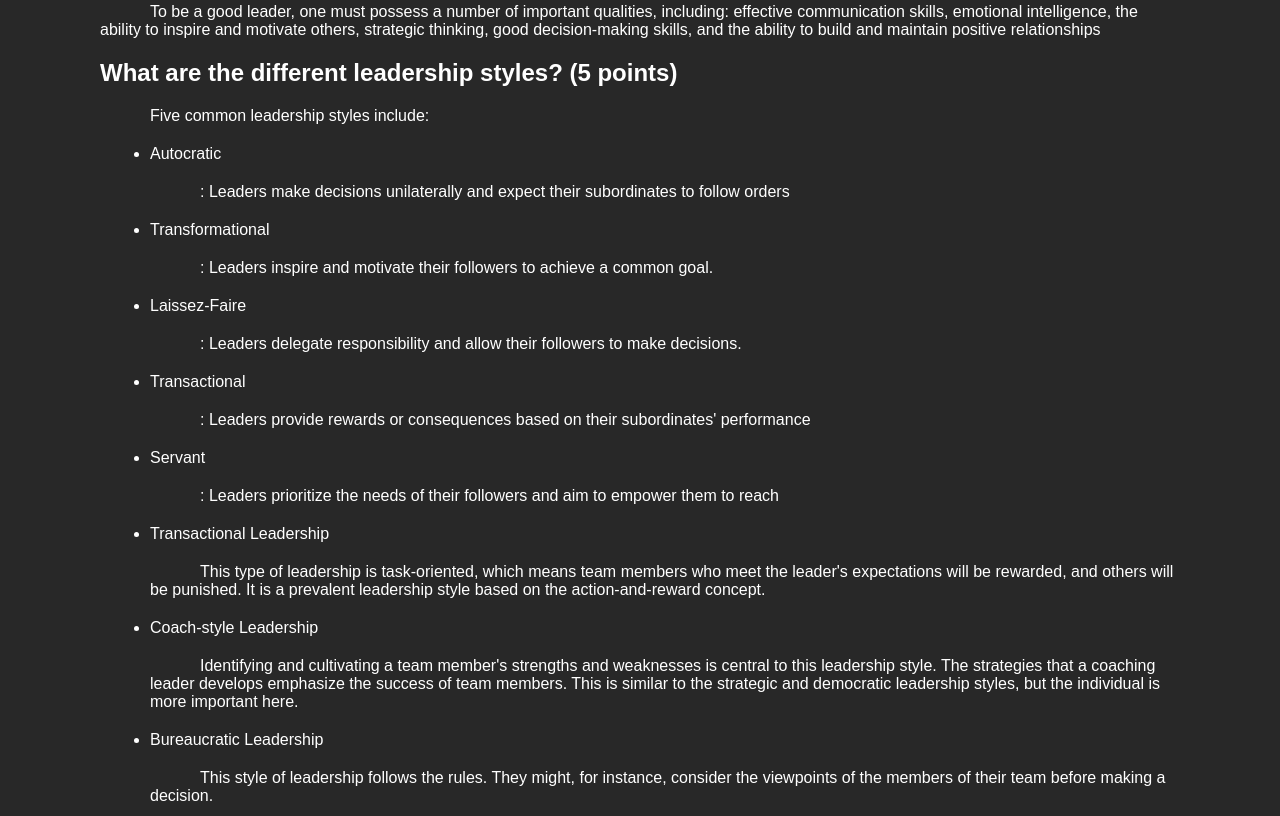
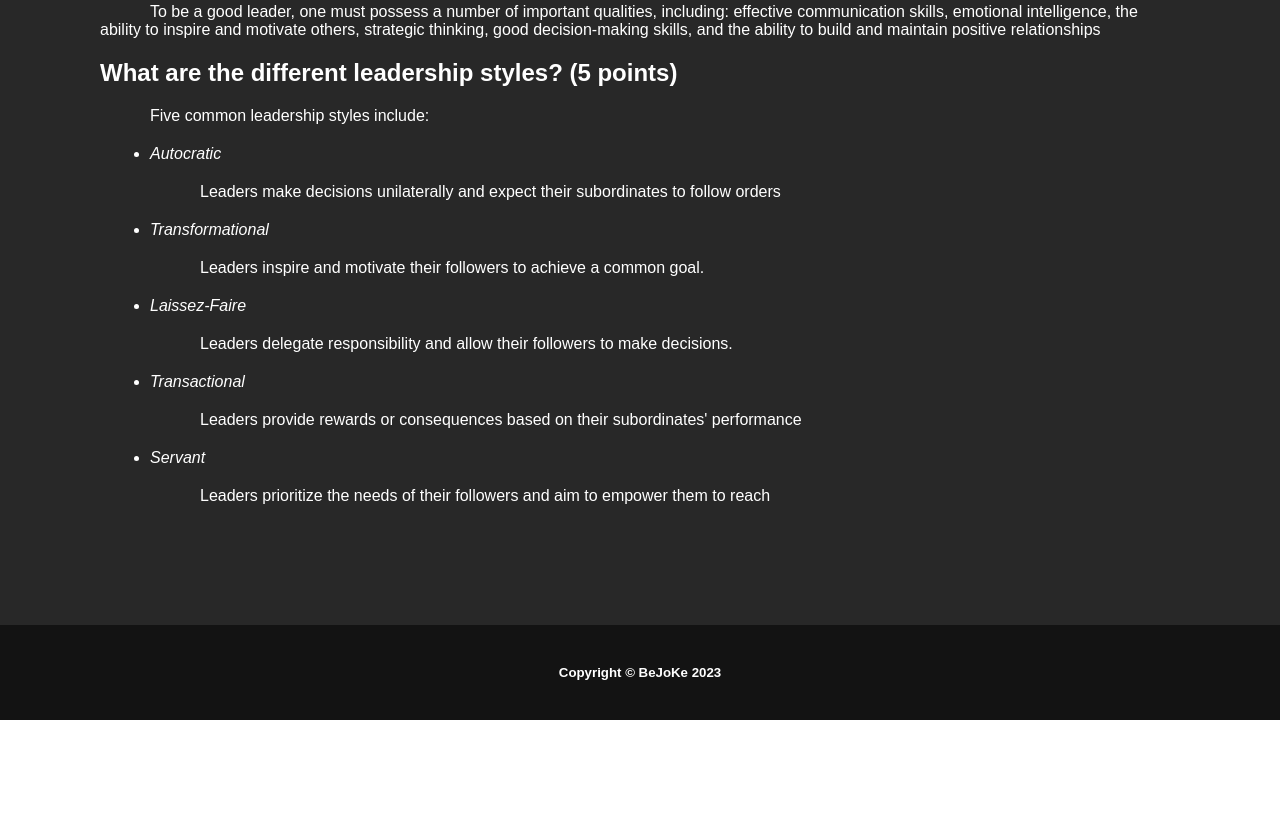
Before and after one commit to joshabinal/joshabinal.github.io, a plain HTML site: page learning_tasks/Kenneth.html in a window 1280 px wide. Shown: the part 1344-2160 px from the top of the page. After the commit the page ends 2064 px from the top, so only its background shows below. Drawn offline with Linux system fonts and the light colour scheme.

Commit message:
Update Kenneth.html

```diff
--- a/learning_tasks/Kenneth.html
+++ b/learning_tasks/Kenneth.html
@@ -113,65 +113,38 @@
         <p>Five common leadership styles include:</p>
         <ul>
           <li>
-            Autocratic
+            <i>Autocratic</i>
             <p>
-              : Leaders make decisions unilaterally and expect their
+              Leaders make decisions unilaterally and expect their
               subordinates to follow orders
             </p>
           </li>
           <li>
-            Transformational
+            <i>Transformational</i>
             <p>
-              : Leaders inspire and motivate their followers to achieve a common
+              Leaders inspire and motivate their followers to achieve a common
               goal.
             </p>
           </li>
           <li>
-            Laissez-Faire
+            <i>Laissez-Faire</i>
             <p>
-              : Leaders delegate responsibility and allow their followers to
+              Leaders delegate responsibility and allow their followers to
               make decisions.
             </p>
           </li>
           <li>
-            Transactional
+            <i>Transactional</i>
             <p>
-              : Leaders provide rewards or consequences based on their
+              Leaders provide rewards or consequences based on their
               subordinates' performance
             </p>
           </li>
           <li>
-            Servant
+            <i>Servant</i>
             <p>
-              : Leaders prioritize the needs of their followers and aim to
+              Leaders prioritize the needs of their followers and aim to
               empower them to reach
-            </p>
-          </li>
-          <li>
-            Transactional Leadership
-            <p>
-              This type of leadership is task-oriented, which means team members
-              who meet the leader's expectations will be rewarded, and others
-              will be punished. It is a prevalent leadership style based on the
-              action-and-reward concept.
-            </p>
-          </li>
-          <li>
-            Coach-style Leadership
-            <p>
-              Identifying and cultivating a team member's strengths and
-              weaknesses is central to this leadership style. The strategies
-              that a coaching leader develops emphasize the success of team
-              members. This is similar to the strategic and democratic
-              leadership styles, but the individual is more important here.
-            </p>
-          </li>
-          <li>
-            Bureaucratic Leadership
-            <p>
-              This style of leadership follows the rules. They might, for
-              instance, consider the viewpoints of the members of their team
-              before making a decision.
             </p>
           </li>
         </ul>
```
